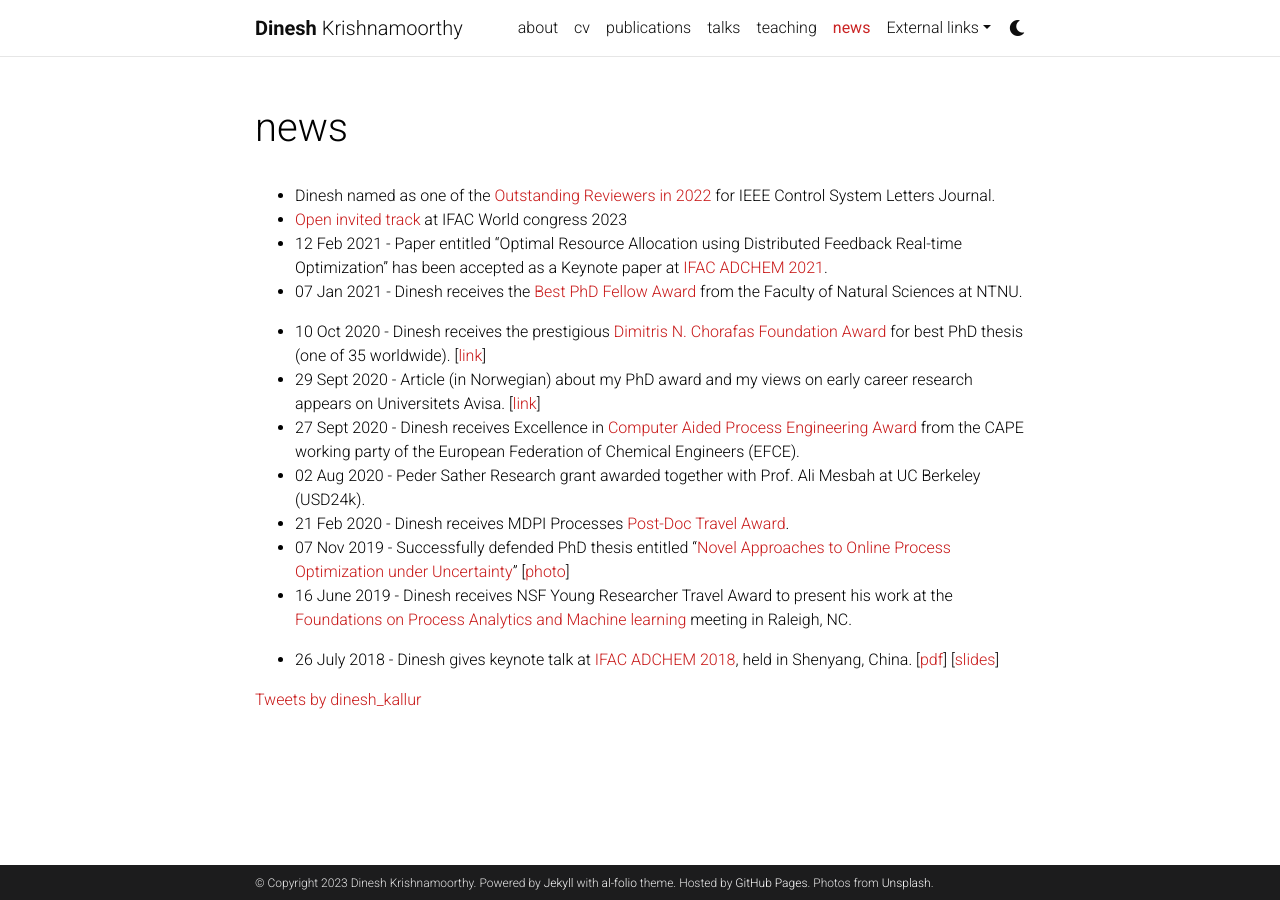
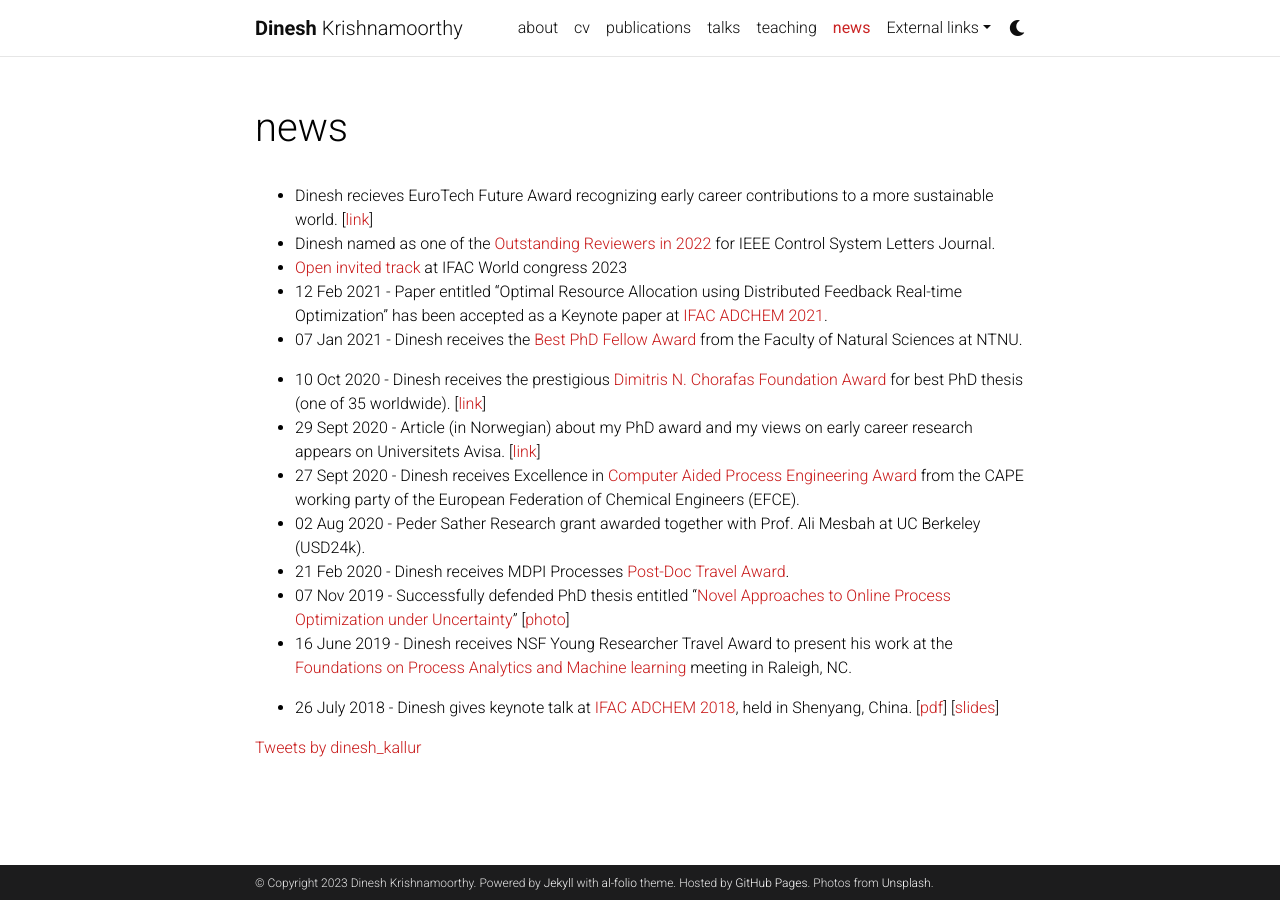
Before and after one commit to dinesh-krishnamoorthy/dinesh-krishnamoorthy.github.io, a Jekyll site: the page built from _pages/news.md, in a window 1280 px wide. Built offline with Jekyll 4.4.1, drawn with Linux system fonts in a browser that asks for light colours; comment, search, counter and statistics services are not loaded; a style sheet for code colours, icons or effects is not loaded.

Commit message:
Update news.md

```diff
--- a/_pages/news.md
+++ b/_pages/news.md
@@ -6,6 +6,7 @@ nav: true
 nav_order: 5
 ---
 
+* Dinesh recieves EuroTech Future Award recognizing early career contributions to a more sustainable world. [[link](https://eurotech-universities.eu/news-and-events/news/eurotech-future-award-2023-winners/)]
 * Dinesh named as one of the [Outstanding Reviewers in 2022](http://ieee-cssletters.dei.unipd.it/Page_reviewers.php?p=3) for IEEE Control System Letters Journal.
 * [Open invited track](https://www.ifac2023.org/submission/open-invited-track-list/#Recent%20Advances%20in%20Automated%20Learning%20and%20Calibration%20of%20MPC%20Policies) at IFAC World congress 2023
 * 12 Feb 2021 - Paper entitled "Optimal Resource Allocation using Distributed Feedback Real-time Optimization" has been accepted as a Keynote paper at [IFAC ADCHEM 2021](https://www.adchem2021.org/).
```
